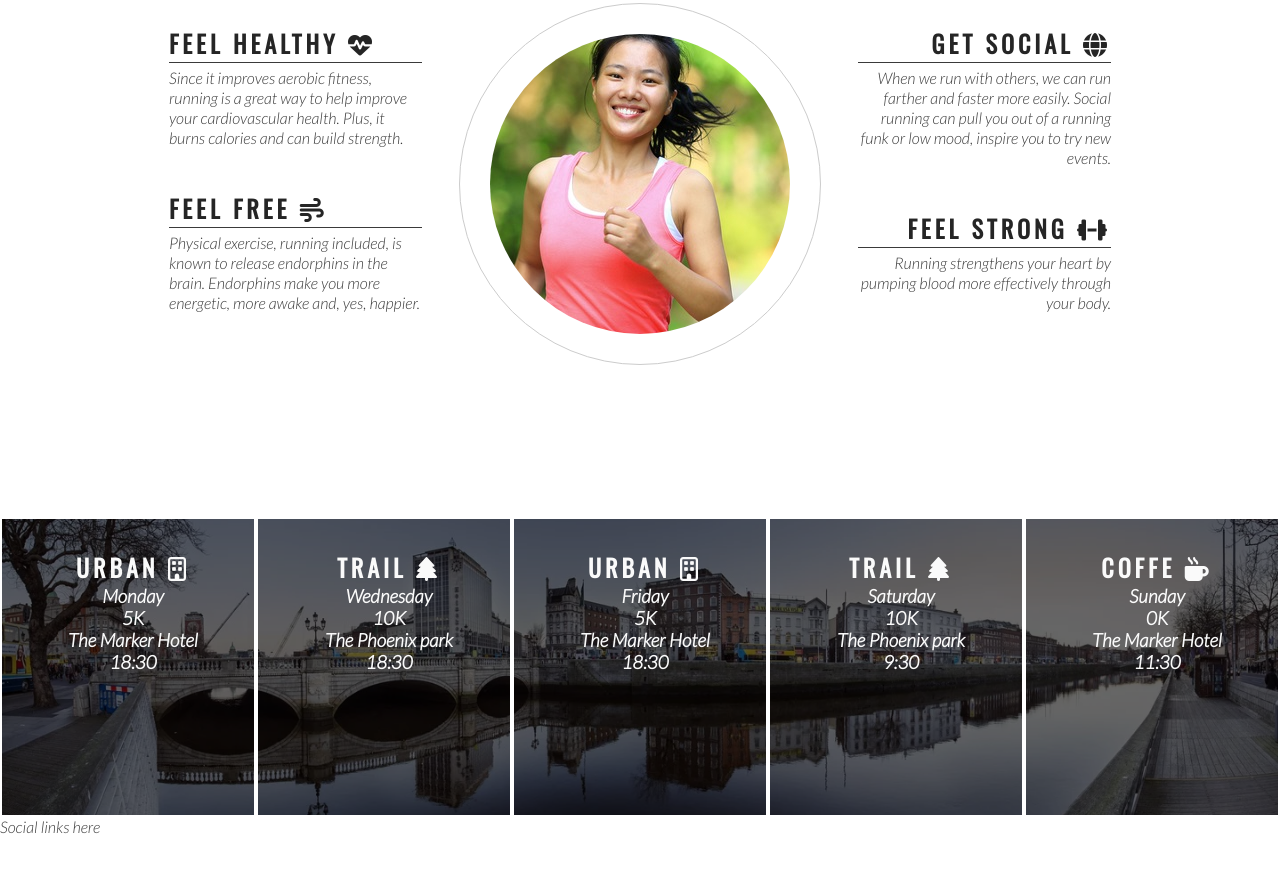
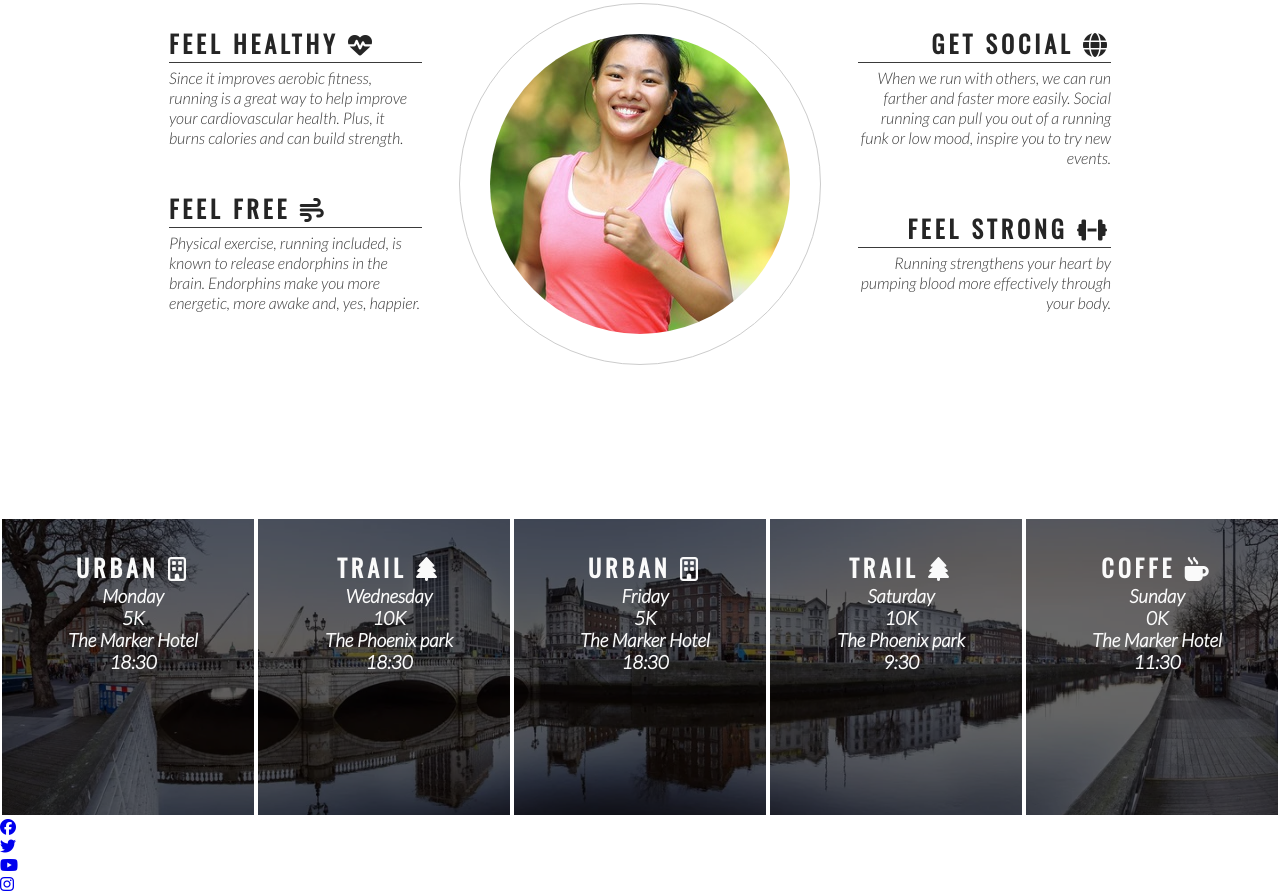
Before and after one commit to KristoferGab/love-running, a plain HTML site: page index.html in a window 1280 px wide. Shown: the part 778-1671 px from the top of the page. Before the commit the page ends 1614 px from the top, so only its background shows below. Drawn offline with nearby package versions, Linux system fonts and the light colour scheme.

Commit message:
Add social media footer icons

```diff
--- a/index.html
+++ b/index.html
@@ -115,7 +115,24 @@
     </section>
 
     <footer>
-        Social links here
+        <ul>
+            <li>
+                <a href="https://facebook.com" target="_blank" rel ="noopener" aria-label="Visit our Facebook page (opens in a new tab)">
+                    <i class="fab fa-facebook"></i></a>
+            </li>
+            <li>
+                <a href="https://twitter.com" target="_blank" rel ="noopener" aria-label="Visit our twitter page (opens in a new tab)">
+                    <i class="fab fa-twitter"></i></a>
+            </li>
+            <li>
+                <a href="https://youtube.com" target="_blank" rel ="noopener" aria-label="Visit our youtube page (opens in a new tab)">
+                    <i class="fab fa-youtube"></i></a>
+            </li>
+            <li>
+                <a href="https://instagram.com" target="_blank" rel ="noopener" aria-label="Visit our instagram page (opens in a new tab)">
+                    <i class="fab fa-instagram"></i></a>
+            </li>
+        </ul>
     </footer>
 
     <!-- font awesome script  -->
```
